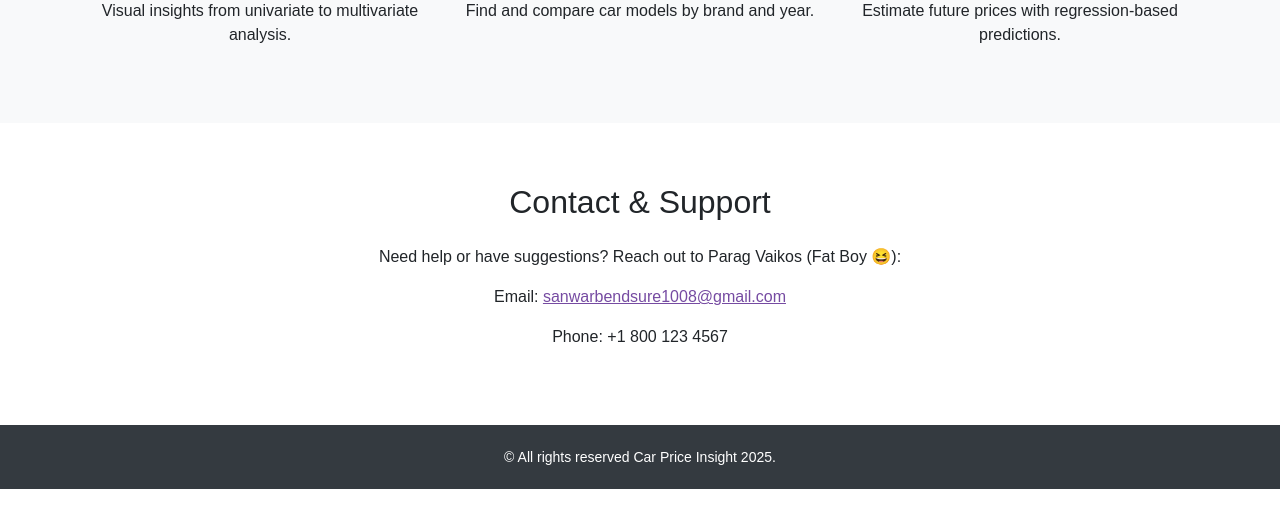
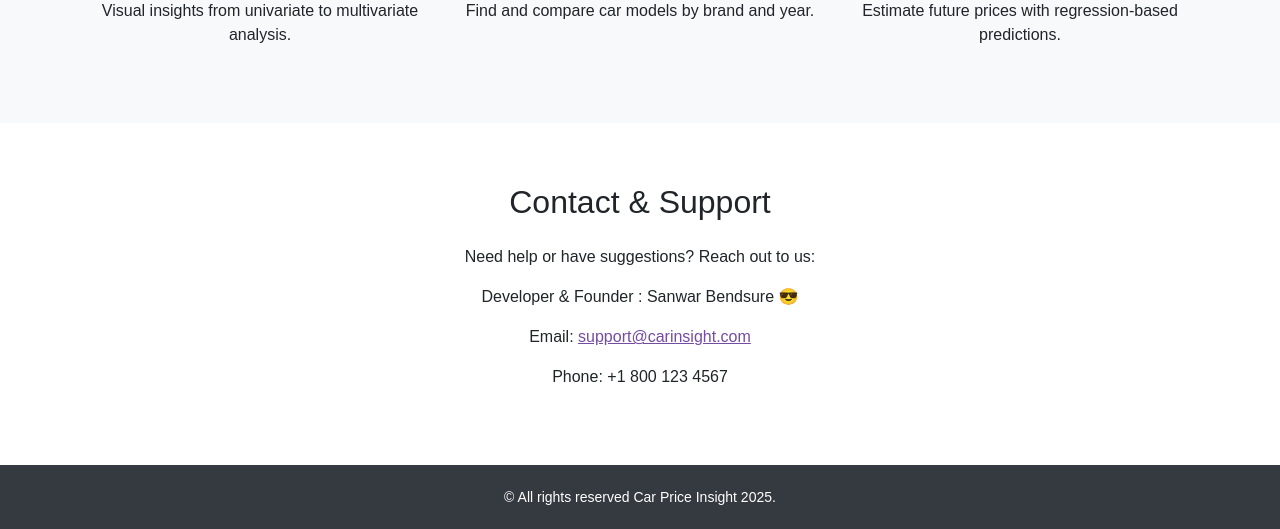
Before and after one commit to Sanwar09/Car-Price-Insights, a Flask app: page / in a window 1280 px wide. Shown: the part 849-1378 px from the top of the page. Before the commit the page ends 1338 px from the top, so only its background shows below. Run offline with Flask 3, Linux system fonts and the light colour scheme; parts of the project's set-up code (start-up, migrations or seed data) failed here and were passed over.

Commit message:
Final check

```diff
--- a/templates/base.html
+++ b/templates/base.html
@@ -55,6 +55,7 @@
     <footer class="footer mt-5 py-3 bg-dark text-white">
         <div class="container text-center">
             <span>Car Price Analysis Dashboard &copy; 2025</span>
+            <span>Developer : Sanwar Bendsure 😎 &copy; 2025</span>
         </div>
     </footer>
 
--- a/templates/dashboard.html
+++ b/templates/dashboard.html
@@ -107,7 +107,7 @@
 <section class="hero">
     <div class="container">
         <h1>Hello, {{ username }}!</h1>
-        <p>Welcome to your Parag vaikos dashboard – explore, clean, analyze, and predict car prices effortlessly.</p>
+        <p>Welcome to your interactive dashboard – explore, clean, analyze, and predict car prices effortlessly.</p>
     </div>
 </section>
 
@@ -214,7 +214,8 @@
 <!-- Footer -->
 <footer class="mt-5">
     <div class="container">
-        <small>&copy; Pari Vaikos all rights reserved</small>
+        <small>&copy;  All rights reserved Car Price Insight 2025.</small>
+        <small>&copy;  Developer : Sanwar Bendsure 😎</small>
     </div>
 </footer>
 
--- a/templates/index.html
+++ b/templates/index.html
@@ -120,9 +120,10 @@
 <div class="section bg-white">
     <div class="container">
         <h2 class="text-center mb-4">Contact & Support</h2>
-        <p class="text-center">Need help or have suggestions? Reach out to Parag Vaikos (Fat Boy 😆):</p>
+        <p class="text-center">Need help or have suggestions? Reach out to us:</p>
+        <p class="text-center">Developer & Founder :  Sanwar Bendsure 😎</p>
         <div class="text-center">
-            <p>Email: <a href="mailto:support@carinsight.com">sanwarbendsure1008@gmail.com</a></p>
+            <p>Email: <a href="mailto:support@carinsight.com">support@carinsight.com</a></p>
             <p>Phone: +1 800 123 4567</p>
         </div>
     </div>
```
